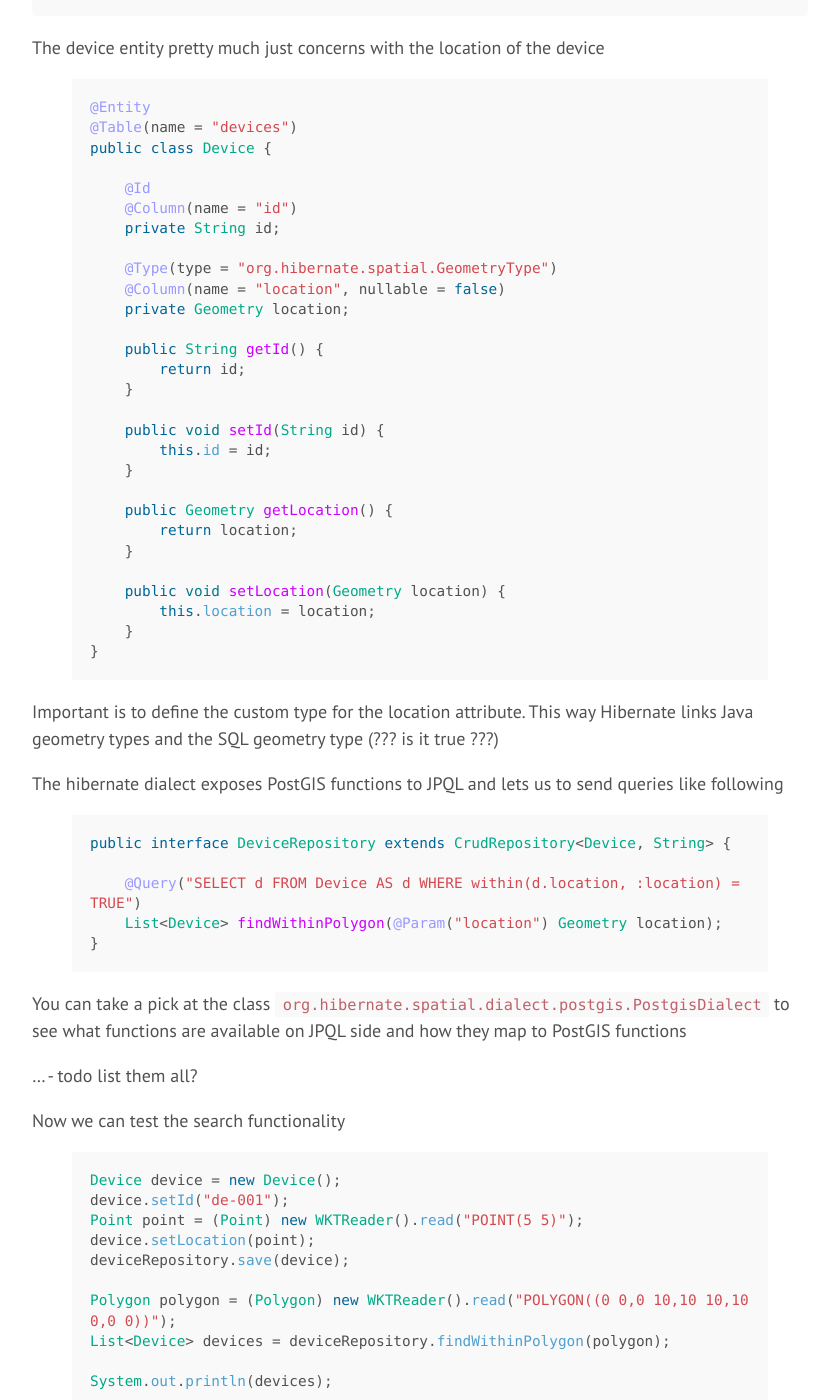
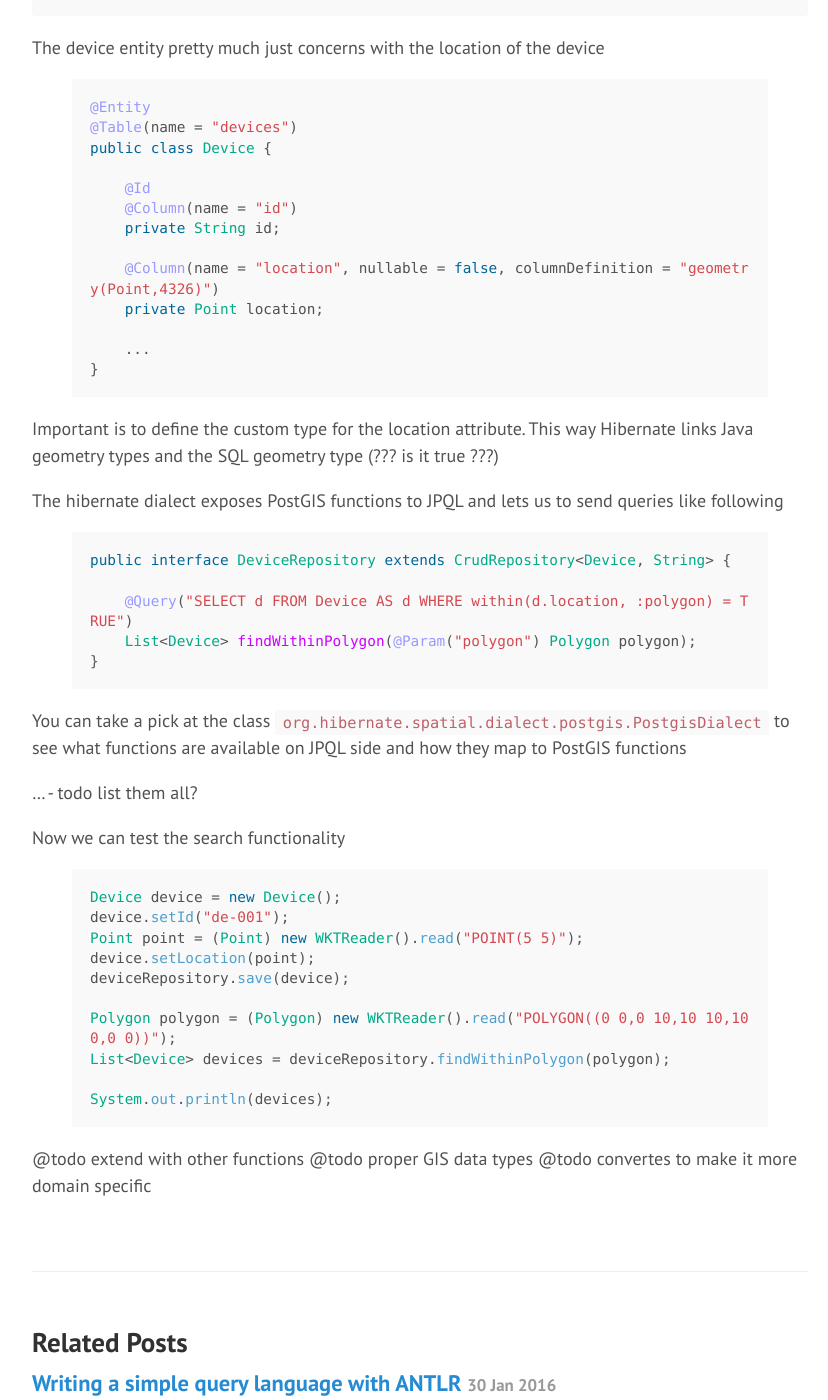
Before and after one commit to vasily-kartashov/vasily-kartashov.github.io, a Jekyll site: the page built from _posts/2015-12-31-postgis-for-very-impatient.md, in a window 1280 px wide and 1400 px high, scrolled down 1302 px. Shown: the whole window, without its empty margins (382-1210 px from the left). Built offline with Jekyll 4.4.1, drawn with Linux system fonts in a browser that asks for light colours; Markdown is read by kramdown in place of the engine named in the settings.

Commit message:
clean up

```diff
--- a/_posts/2015-12-31-postgis-for-very-impatient.md
+++ b/_posts/2015-12-31-postgis-for-very-impatient.md
@@ -48,25 +48,10 @@ public class Device {
     @Column(name = "id")
     private String id;
 
-    @Type(type = "org.hibernate.spatial.GeometryType")
-    @Column(name = "location", nullable = false)
-    private Geometry location;
+    @Column(name = "location", nullable = false, columnDefinition = "geometry(Point,4326)")
+    private Point location;
 
-    public String getId() {
-        return id;
-    }
-
-    public void setId(String id) {
-        this.id = id;
-    }
-
-    public Geometry getLocation() {
-        return location;
-    }
-
-    public void setLocation(Geometry location) {
-        this.location = location;
-    }
+    ...
 }
 {% endhighlight %}
 
@@ -76,8 +61,8 @@ The hibernate dialect exposes PostGIS functions to JPQL and lets us to send quer
 {% highlight java %}
 public interface DeviceRepository extends CrudRepository<Device, String> {
 
-    @Query("SELECT d FROM Device AS d WHERE within(d.location, :location) = TRUE")
-    List<Device> findWithinPolygon(@Param("location") Geometry location);
+    @Query("SELECT d FROM Device AS d WHERE within(d.location, :polygon) = TRUE")
+    List<Device> findWithinPolygon(@Param("polygon") Polygon polygon);
 }
 {% endhighlight %}
 
```
